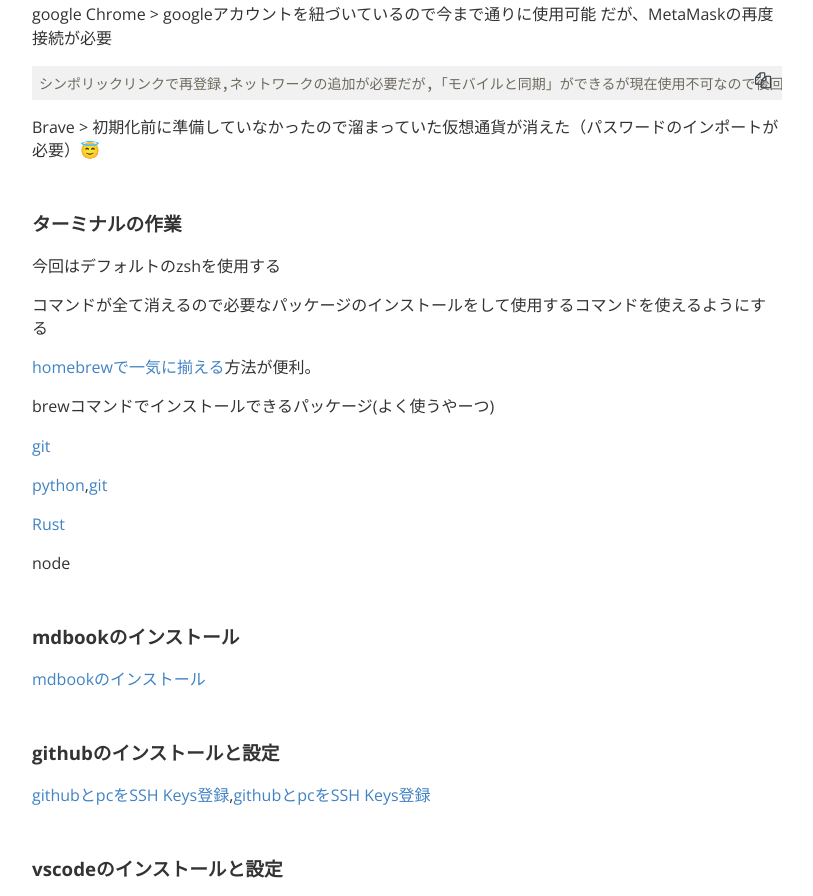
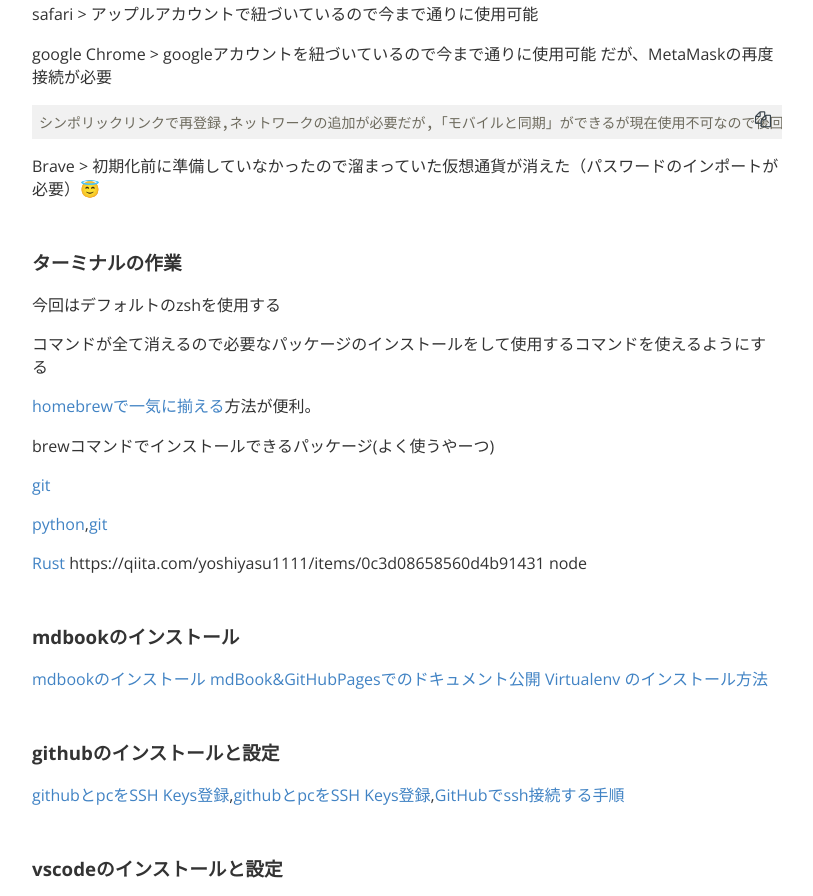
Before and after one commit to abe-masafumi/mdbook_pages_about_M1-Mac-reset, a plain HTML site: page print.html in a window 1280 px wide. Shown: the part 3295-4191 px from the top of the page, without its empty margins (383-1196 px from the left). Drawn offline with nearby package versions, Linux system fonts and the light colour scheme.

Commit message:
deploy: abe-masafumi/mdbook_pages_about_M1-Mac-reset_edit@235222681c4f1673409963ebeed36b1d77735042

```diff
--- a/print.html
+++ b/print.html
@@ -170,7 +170,8 @@
 <p>iMessageからサインアウト</p>
 <p>Bluetoothデバイスの解除</p>
 <p>外部ストレージに保存するもの</p>
-<p>設定画面のスクショ(マウス,マックの設定,vscodeの設定(拡張機能)　😇)</p>
+<p><a href="https://webabc.hatenablog.jp/entry/2021/01/26/vscode-setting-sync">vscodeの設定や拡張昨日の引継ぎ</a></p>
+<p>設定画面のスクショ(マウス,マックの設定)</p>
 <h3><a class="header" href="#macosの再インストール初期化" id="macosの再インストール初期化">macOSの再インストール（初期化）</a></h3>
 <p>M1マックは初期化手順が違うので注意！バグの原因になる</p>
 <p>初期化はyoutubeを参考にしてください</p>
@@ -213,15 +214,20 @@
 <p>brewコマンドでインストールできるパッケージ(よく使うやーつ)</p>
 <p><a href="https://tracpath.com/bootcamp/git-install-to-mac.html">git</a></p>
 <p><a href="https://www.python.jp/install/macos/install_python.html">python</a>,<a href="https://freeheroblog.com/brew-python/">git</a></p>
-<p><a href="https://news.mynavi.jp/techplus/article/rust-7/">Rust</a></p>
-<p>node </p>
+<p><a href="https://news.mynavi.jp/techplus/article/rust-7/">Rust</a>
+https://qiita.com/yoshiyasu1111/items/0c3d08658560d4b91431
+node </p>
 <h3><a class="header" href="#mdbookのインストール" id="mdbookのインストール">mdbookのインストール</a></h3>
-<p><a href="https://blog1.mammb.com/entry/2019/12/31/000000">mdbookのインストール</a></p>
+<p><a href="https://blog1.mammb.com/entry/2019/12/31/000000">mdbookのインストール</a>
+<a href="https://zenn.dev/404_fof/articles/272f2a88d2d519b1edb3">mdBook&amp;GitHubPagesでのドキュメント公開</a>
+<a href="https://python.keicode.com/devenv/virtualenv.php">Virtualenv のインストール方法</a></p>
 <h3><a class="header" href="#githubのインストールと設定" id="githubのインストールと設定">githubのインストールと設定</a></h3>
-<p><a href="https://mae.chab.in/archives/2306">githubとpcをSSH Keys登録</a>,<a href="https://zenn.dev/schnell/articles/0e1c2e9db5c08d">githubとpcをSSH Keys登録</a></p>
+<p><a href="https://mae.chab.in/archives/2306">githubとpcをSSH Keys登録</a>,<a href="https://zenn.dev/schnell/articles/0e1c2e9db5c08d">githubとpcをSSH Keys登録</a>,<a href="https://qiita.com/shizuma/items/2b2f873a0034839e47ce">GitHubでssh接続する手順</a></p>
 <h3><a class="header" href="#vscodeのインストールと設定" id="vscodeのインストールと設定">vscodeのインストールと設定</a></h3>
 <p><a href="https://zenn.dev/ryuu/scraps/4061aaee059d89">ターミナルからvscodeを開けるようにする</a></p>
 <p><a href="https://qiita.com/s_iida/items/bc3f68490d6c67c5b9ea">vscodeからgithubへcommit,pushができるようにする</a></p>
+<h3><a class="header" href="#pythonのインストール" id="pythonのインストール">pythonのインストール</a></h3>
+<p><a href="https://www.python.jp/install/macos/install_python.html">macOS版Pythonのインストール</a></p>
 
                     </main>
 
```
Also changed, not shown: chapter_1.html (+2 -1 lines), chapter_4.html (+9 -4 lines), index.html (+2 -1 lines).
